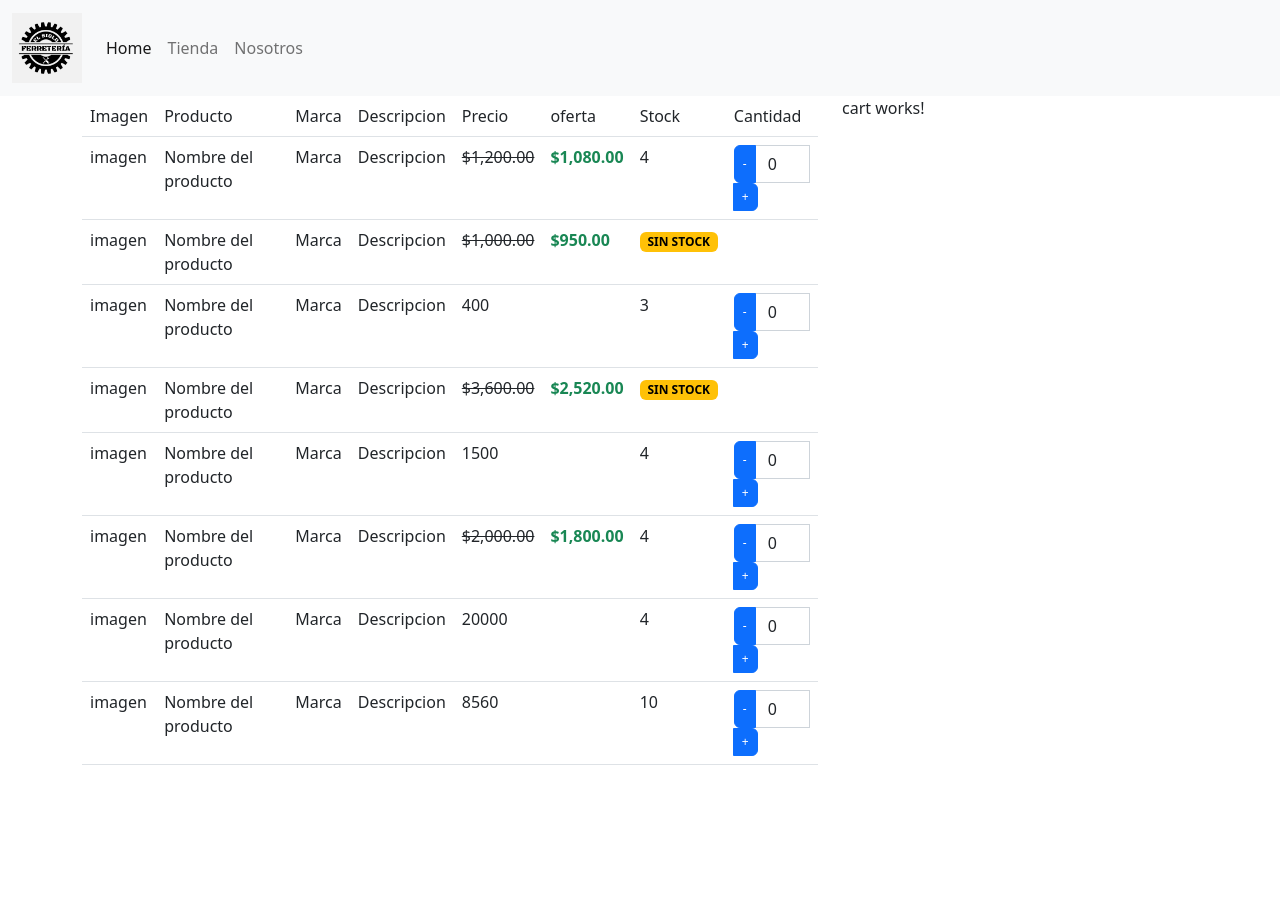
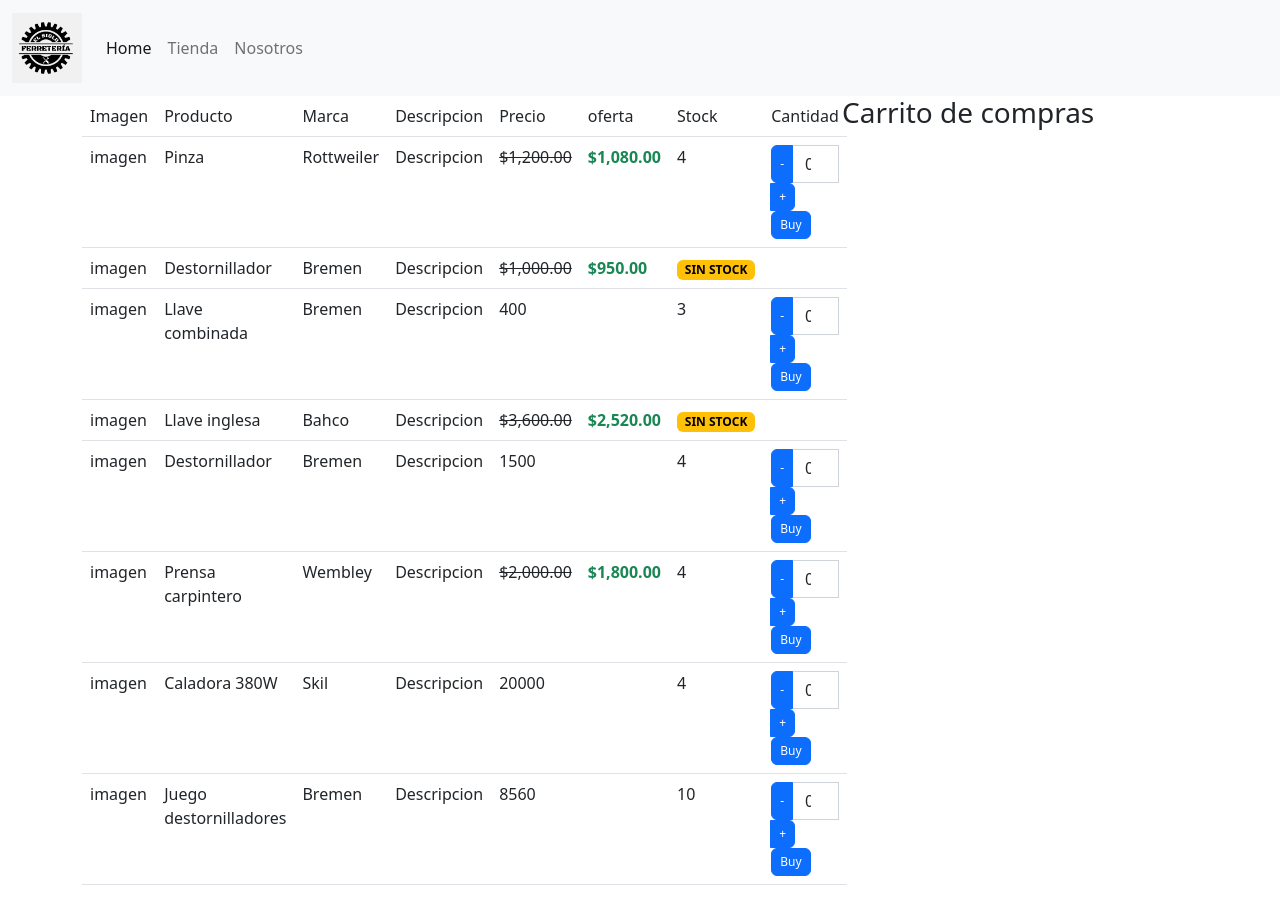
Before and after one commit to BrenHourmilougue/seminario-angular, an Angular app: page /store in a window 1280 px wide. Before the commit the page ends 800 px from the top, so only its background shows below. Built offline with nearby package versions, Linux system fonts and the light colour scheme.

Commit message:
agregado servicio del carrito, componente carrito puesto en funcionamiento

```diff
--- a/src/app/app.component.html
+++ b/src/app/app.component.html
@@ -35,3 +35,4 @@
 <div class="container">
   <router-outlet></router-outlet>
 </div>
+<footer></footer>
--- a/src/app/article-list/article-list.component.html
+++ b/src/app/article-list/article-list.component.html
@@ -39,6 +39,7 @@
       </td>
       <td>
           <app-input-integer *ngIf="product.stock>0" [(quantity)]="product.quantity"  [max]="product.stock"></app-input-integer>
+          <button *ngIf="product.stock != 0" class="btn btn-primary" style="--bs-btn-padding-y: .25rem; --bs-btn-padding-x: .5rem; --bs-btn-font-size: .75rem;" (click)="addToCart(product)">Buy</button>
       </td>
     </tr>
   </tbody>
--- a/src/app/article-list/article-list.component.ts
+++ b/src/app/article-list/article-list.component.ts
@@ -1,4 +1,5 @@
 import { Component, OnInit } from '@angular/core';
+import { CartService } from '../cart.service';
 import {Product} from './article';
 
 @Component({
@@ -10,8 +11,8 @@
 
   products : Product []=[
     {
-      productName : 'Nombre del producto',
-      brand : 'Marca',
+      productName : 'Pinza',
+      brand : 'Rottweiler',
       price : 1200,
       stock :4,
       description : 'Descripcion',
@@ -19,8 +20,8 @@
       discount : 10,
     },
     {
-      productName : 'Nombre del producto',
-      brand : 'Marca',
+      productName : 'Destornillador',
+      brand : 'Bremen',
       price : 1000,
       stock :0,
       description : 'Descripcion',
@@ -28,8 +29,8 @@
       discount : 5,
     },
     {
-      productName : 'Nombre del producto',
-      brand : 'Marca',
+      productName : 'Llave combinada',
+      brand : 'Bremen',
       price : 400,
       stock :3,
       description : 'Descripcion',
@@ -37,8 +38,8 @@
       discount :0,
     },
     {
-      productName : 'Nombre del producto',
-      brand : 'Marca',
+      productName : 'Llave inglesa',
+      brand : 'Bahco',
       price : 3600,
       stock :0,
       description : 'Descripcion',
@@ -46,8 +47,8 @@
       discount : 30,
     },
     {
-      productName : 'Nombre del producto',
-      brand : 'Marca',
+      productName : 'Destornillador',
+      brand : 'Bremen',
       price : 1500,
       stock :4,
       description : 'Descripcion',
@@ -55,8 +56,8 @@
       discount : 0,
     },
     {
-      productName : 'Nombre del producto',
-      brand : 'Marca',
+      productName : 'Prensa carpintero',
+      brand : 'Wembley',
       price : 2000,
       stock :4,
       description : 'Descripcion',
@@ -64,8 +65,8 @@
       discount : 10,
     },
     {
-      productName : 'Nombre del producto',
-      brand : 'Marca',
+      productName : 'Caladora 380W',
+      brand : 'Skil',
       price : 20000,
       stock :4,
       description : 'Descripcion',
@@ -73,8 +74,8 @@
       discount : 0,
     },
     {
-      productName : 'Nombre del producto',
-      brand : 'Marca',
+      productName : 'Juego destornilladores',
+      brand : 'Bremen',
       price : 8560,
       stock :10,
       description : 'Descripcion',
@@ -84,7 +85,15 @@
   ]
 
 
-  constructor() { }
+  constructor(private cart: CartService) { }
+  addToCart(producto : Product): void{
+    if (producto.quantity>0){
+      this.cart.addToCart(producto);
+      producto.stock -= producto.quantity;
+      producto.quantity = 0;
+    }
+
+  }
 
   ngOnInit(): void {}
 
--- /dev/null
+++ b/src/app/cart.service.ts
@@ -0,0 +1,28 @@
+import { Injectable } from '@angular/core';
+import { BehaviorSubject } from 'rxjs';
+import { Product } from './article-list/article';
+
+@Injectable({
+  providedIn: 'root'
+})
+export class CartService {
+
+  private _cartList: Product[]=[];
+  cartList: BehaviorSubject<Product[]> =new BehaviorSubject(this._cartList);
+
+  constructor() { }
+
+  addToCart(producto:Product){
+    let item: Product | undefined = this._cartList.find((v1)=> v1.productName == producto.productName);
+    if (!item){
+      this._cartList.push({... producto});
+    } else {
+      item.quantity += producto.quantity
+    }
+
+    console.log(this._cartList);
+    this.cartList.next(this._cartList);
+  }
+
+
+}
--- a/src/app/cart/cart.component.html
+++ b/src/app/cart/cart.component.html
@@ -1 +1,6 @@
-<p>cart works!</p>
+<h3>Carrito de compras</h3>
+<ul>
+    <li *ngFor="let producto of cartList$ | async">
+        {{producto.productName}}: {{producto.quantity}}
+    </li>
+</ul>
--- a/src/app/cart/cart.component.ts
+++ b/src/app/cart/cart.component.ts
@@ -1,13 +1,17 @@
 import { Component, OnInit } from '@angular/core';
-
+import { CartService } from '../cart.service';
+import {Product} from '../article-list/article';
+import { Observable, observable } from 'rxjs';
 @Component({
   selector: 'app-cart',
   templateUrl: './cart.component.html',
   styleUrls: ['./cart.component.scss']
 })
 export class CartComponent implements OnInit {
-
-  constructor() { }
+  cartList$: Observable<Product[]>;
+  constructor(private cart: CartService) {
+    this.cartList$=cart.cartList.asObservable();
+  }
 
   ngOnInit(): void {
   }
```
